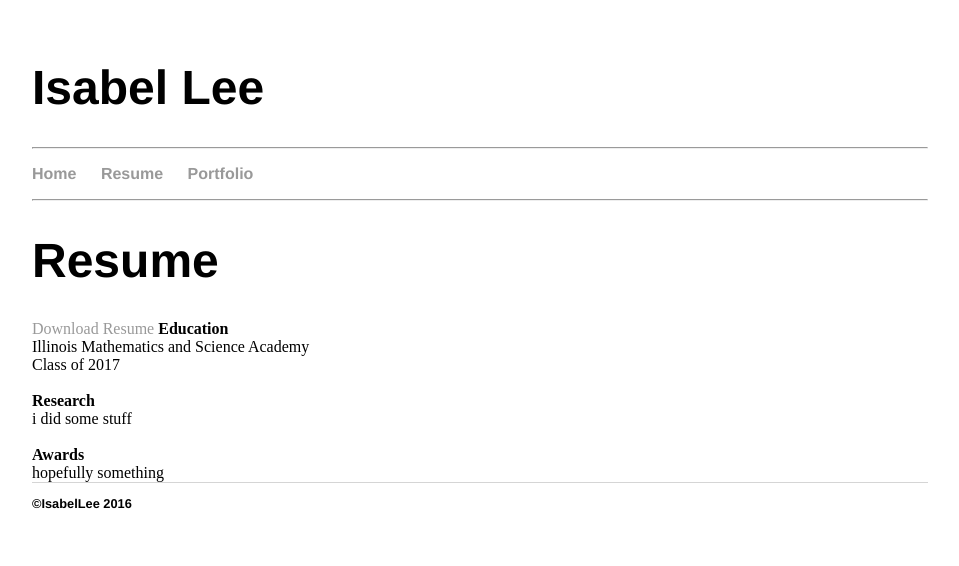
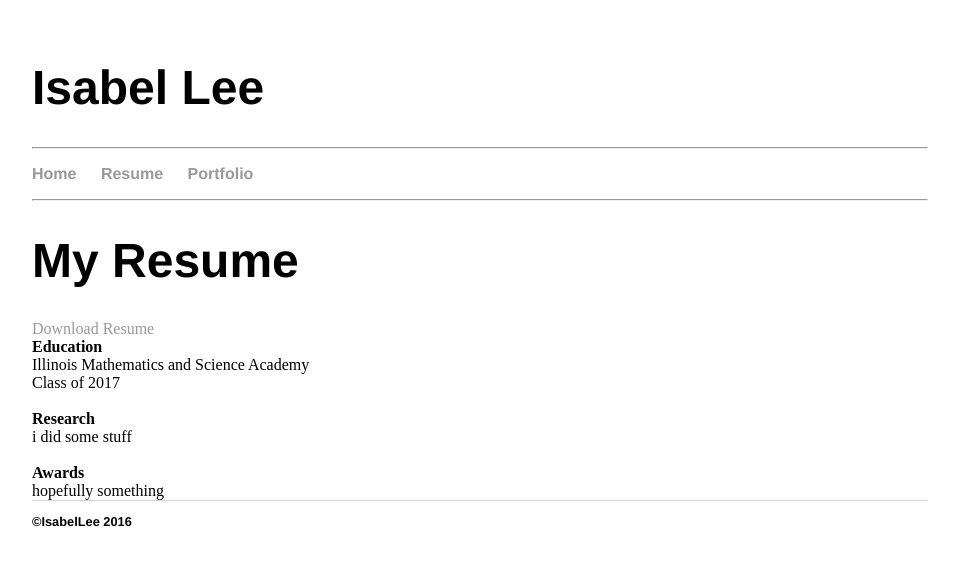
Before and after one commit to isabelringing1/old_website, a Jekyll site: the page built from resume/index.html, in a window 1280 px wide. Shown: the top 566 px of the page, without its empty margins (160-1119 px from the left). Built offline with Jekyll 4.4.1, drawn with Linux system fonts in a browser that asks for light colours.

Commit message:
Update index.html

```diff
--- a/resume/index.html
+++ b/resume/index.html
@@ -3,8 +3,8 @@
 ---
 	<body background="clouds.png">
 	<div class="cv">
-					<h1>Resume</h1>
-					<a href="#" class="download" title="Download Resume as PDF">Download Resume</a>
+					<h1>My Resume</h1>
+					<a href="#" class="download" title="Download Resume as PDF">Download Resume</a><br>
 
 					<strong>Education</strong><br>
 					Illinois Mathematics and Science Academy<br>
```
